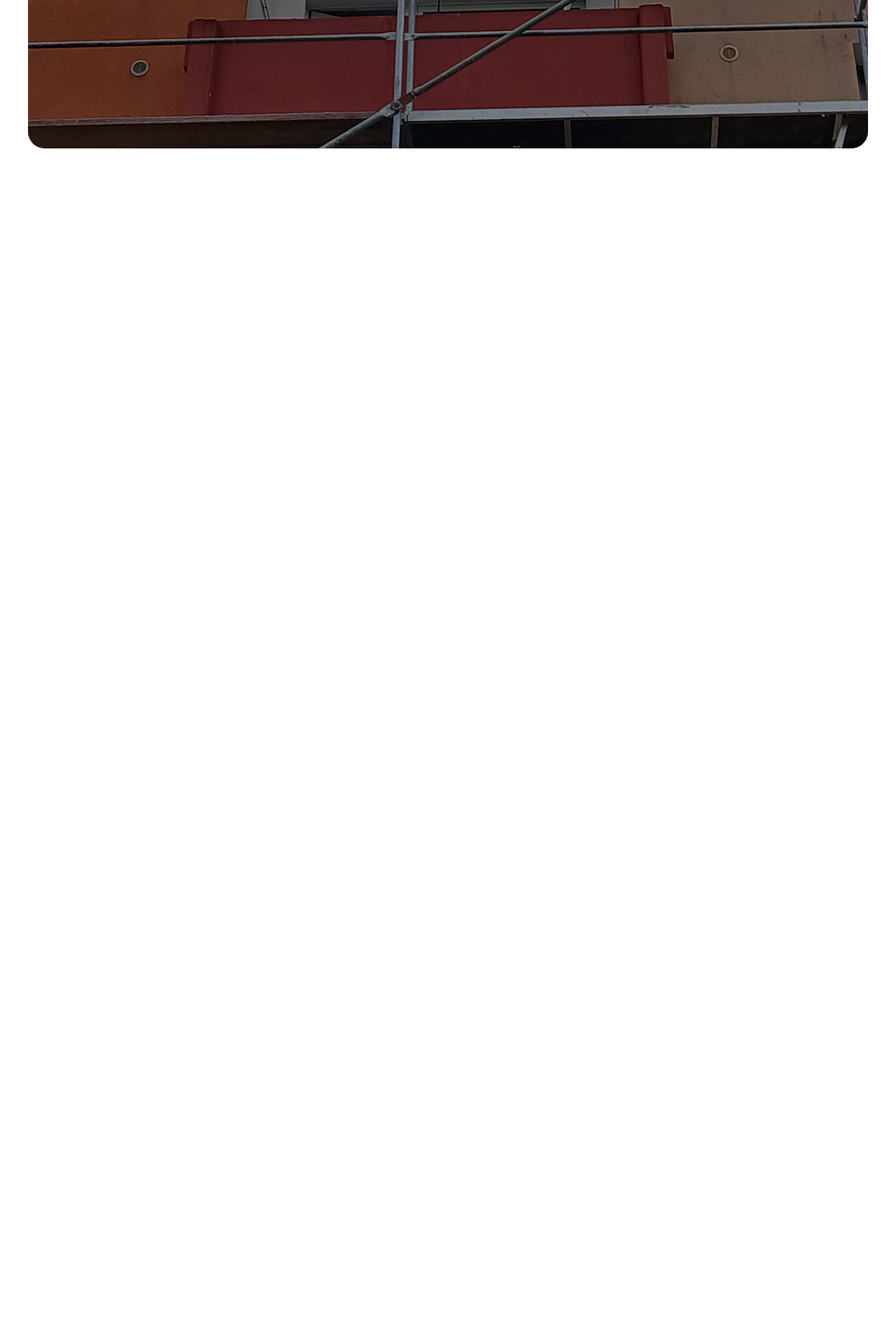
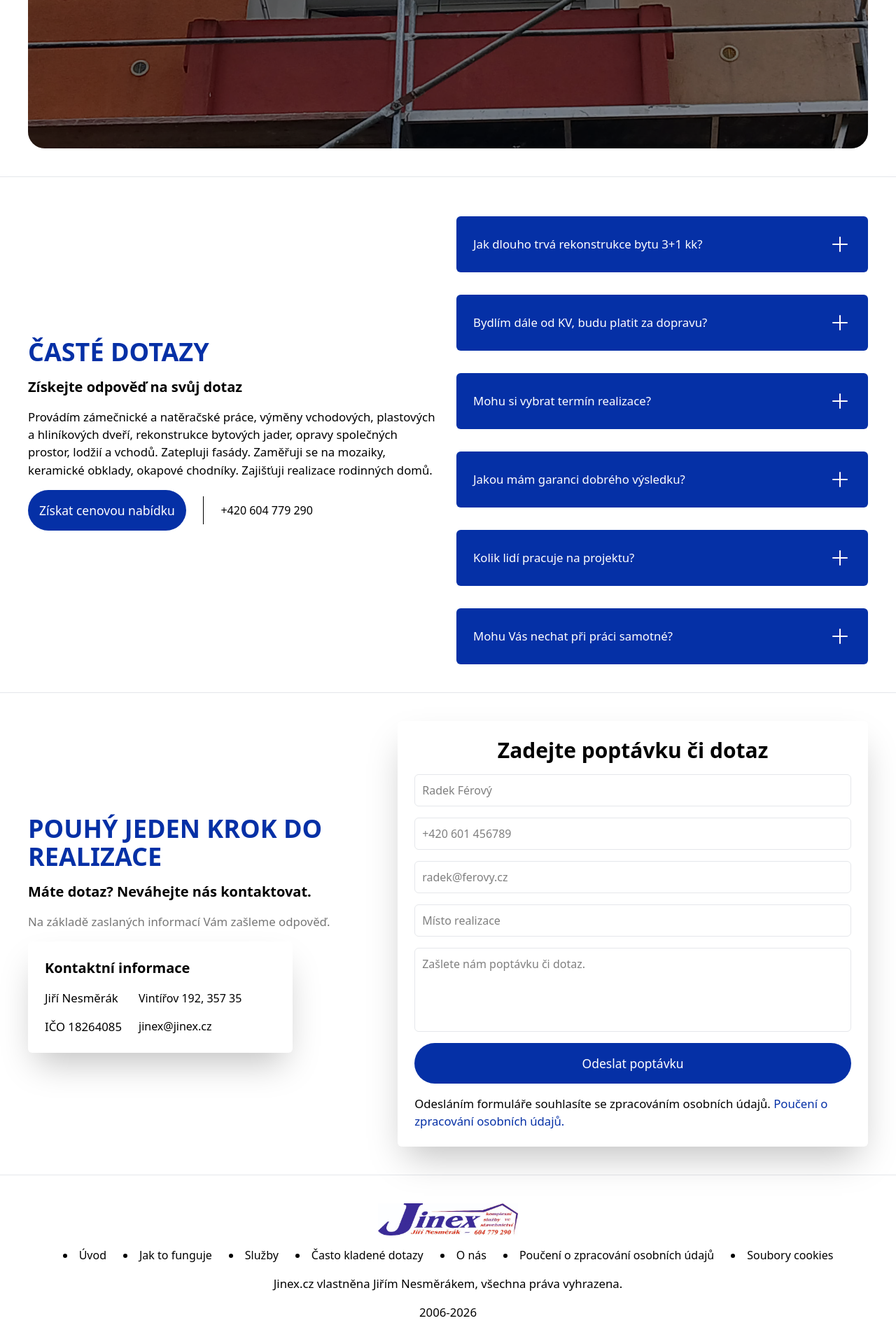
Before and after one commit to Keny2802/jinex, a Next.js app: page /sluzby/koupelny in a window 1280 px wide. Shown: the part 2487-4407 px from the top of the page at 70% size. Before the commit the page ends 2739 px from the top, so only its background shows below. Built offline with nearby package versions, Linux system fonts and the light colour scheme.

Commit message:
Přidal jsem FAQ, Contact, Footer komponenty do /sluzby, dále jsem přidal na CtaSect ID prop v /sluzby.

```diff
--- a/src/app/page.tsx
+++ b/src/app/page.tsx
@@ -27,7 +27,7 @@ const Page = () => {
       <CtaSect id="jste-z-karlovych-varu-nebo-okoli" />
       <Faq id="casto-kladene-dotazy" />
       <Contact id="kontakt" />
-      <Footer />
+      <Footer id="footer" />
     </Fragment>
   );
 };
--- a/src/app/sluzby/[pathName]/Content.tsx
+++ b/src/app/sluzby/[pathName]/Content.tsx
@@ -15,6 +15,9 @@ import Flex from "@/app/components/Flex";
 import Text from "@/app/components/Text";
 import Img from "@/app/components/Img";
 import CtaSect from "@/app/sections/CtaSect";
+import Faq from "@/app/sections/FavoriteAndQuestions";
+import Contact from "@/app/sections/Contact";
+import Footer from "@/app/components/Footer";
 
 const Content = () => {
     const pathName = usePathname();
@@ -59,7 +62,10 @@ const Content = () => {
                     </Flex>
                 </Flex>
             </Wrapper>
-            <CtaSect />
+            <CtaSect id="jste-z-karlovych-varu-nebo-okoli" />
+            <Faq id="casto-kladene-dotazy" />
+            <Contact id="kontakt" />
+            <Footer id="footer" />
         </Fragment>
     );
 };
```
